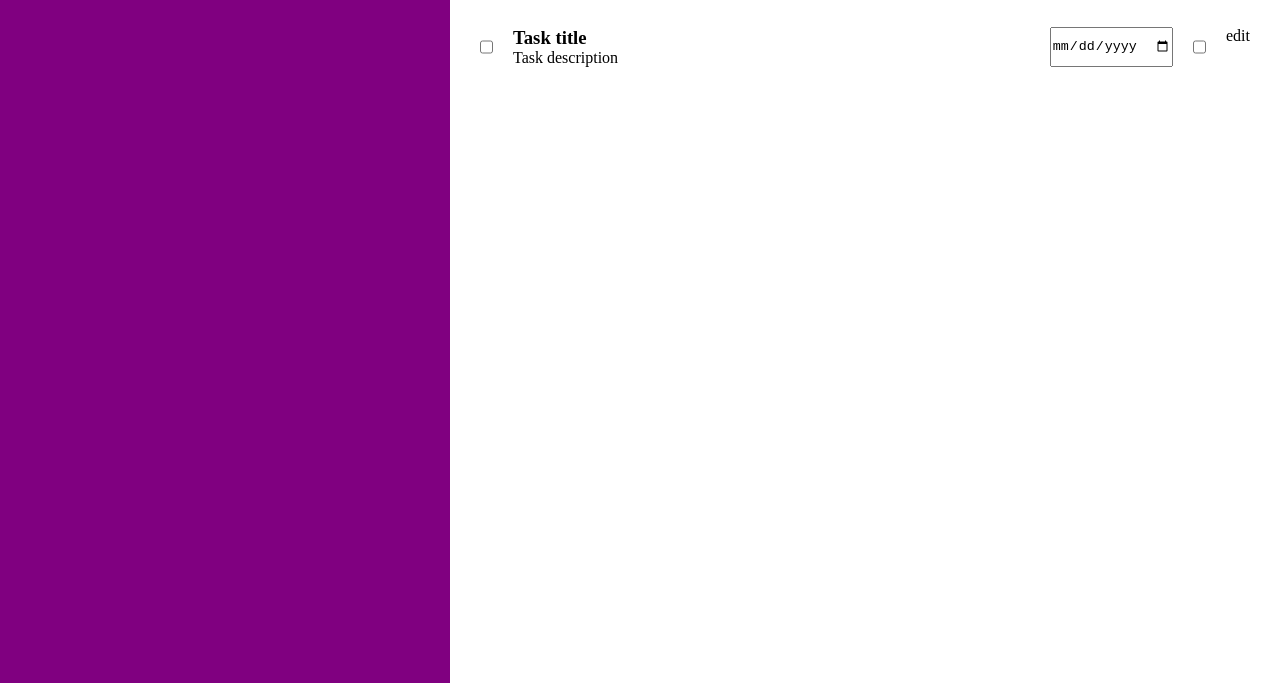
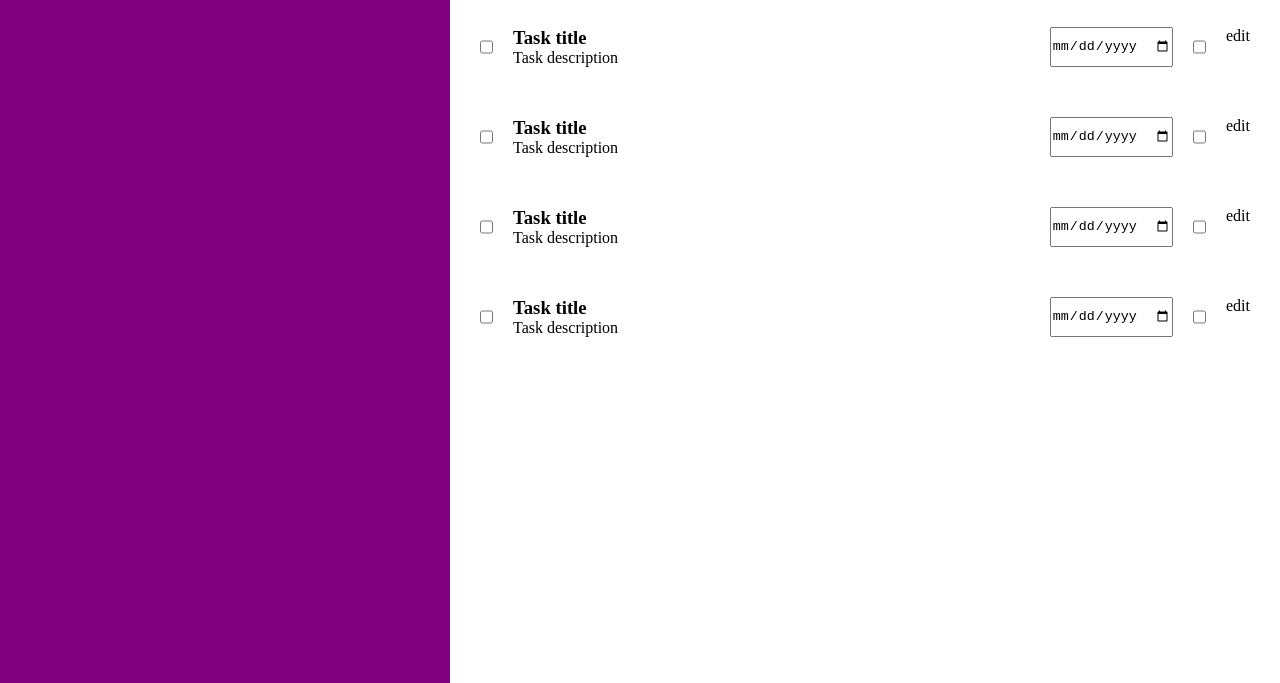
Before and after one commit to IEatBurntToasts/to-do-list, a website built with webpack: page src/template.html in a window 1280 px wide. Shown: the part 211-894 px from the top of the page. Built offline with nearby package versions, Linux system fonts and the light colour scheme.

Commit message:
Add better gap

```diff
--- a/src/styles.css
+++ b/src/styles.css
@@ -36,6 +36,7 @@ nav {
     flex-direction: column;
     width: 450px;
     background-color: purple;
+    min-width: 300px;
 }
 
 /* Tasks Section */
@@ -63,13 +64,13 @@ nav {
 
 .tasks {
     display: grid;
+    grid-template-columns: repeat(auto-fill, minmax(550px,1fr));
+    gap: 50px;
 }
 
 .task {
     display: flex;
     column-gap: 20px;
-    max-width: 50%;
-    max-width: 800px;
 }
 
 .task-main {
--- a/src/template.html
+++ b/src/template.html
@@ -34,6 +34,36 @@
                     <input class="star" type="checkbox">
                     <span class="edit-dropdown">edit</span>
                 </div>
+                <div class="task">
+                    <input type="checkbox">
+                    <div class="task-main">
+                        <h3 class="task-title">Task title</h3>
+                        <p class="task-description">Task description</p>
+                    </div>
+                    <input class="date" type="date">
+                    <input class="star" type="checkbox">
+                    <span class="edit-dropdown">edit</span>
+                </div>
+                <div class="task">
+                    <input type="checkbox">
+                    <div class="task-main">
+                        <h3 class="task-title">Task title</h3>
+                        <p class="task-description">Task description</p>
+                    </div>
+                    <input class="date" type="date">
+                    <input class="star" type="checkbox">
+                    <span class="edit-dropdown">edit</span>
+                </div>
+                <div class="task">
+                    <input type="checkbox">
+                    <div class="task-main">
+                        <h3 class="task-title">Task title</h3>
+                        <p class="task-description">Task description</p>
+                    </div>
+                    <input class="date" type="date">
+                    <input class="star" type="checkbox">
+                    <span class="edit-dropdown">edit</span>
+                </div>
             </div>
         </div>
     </div>
```
